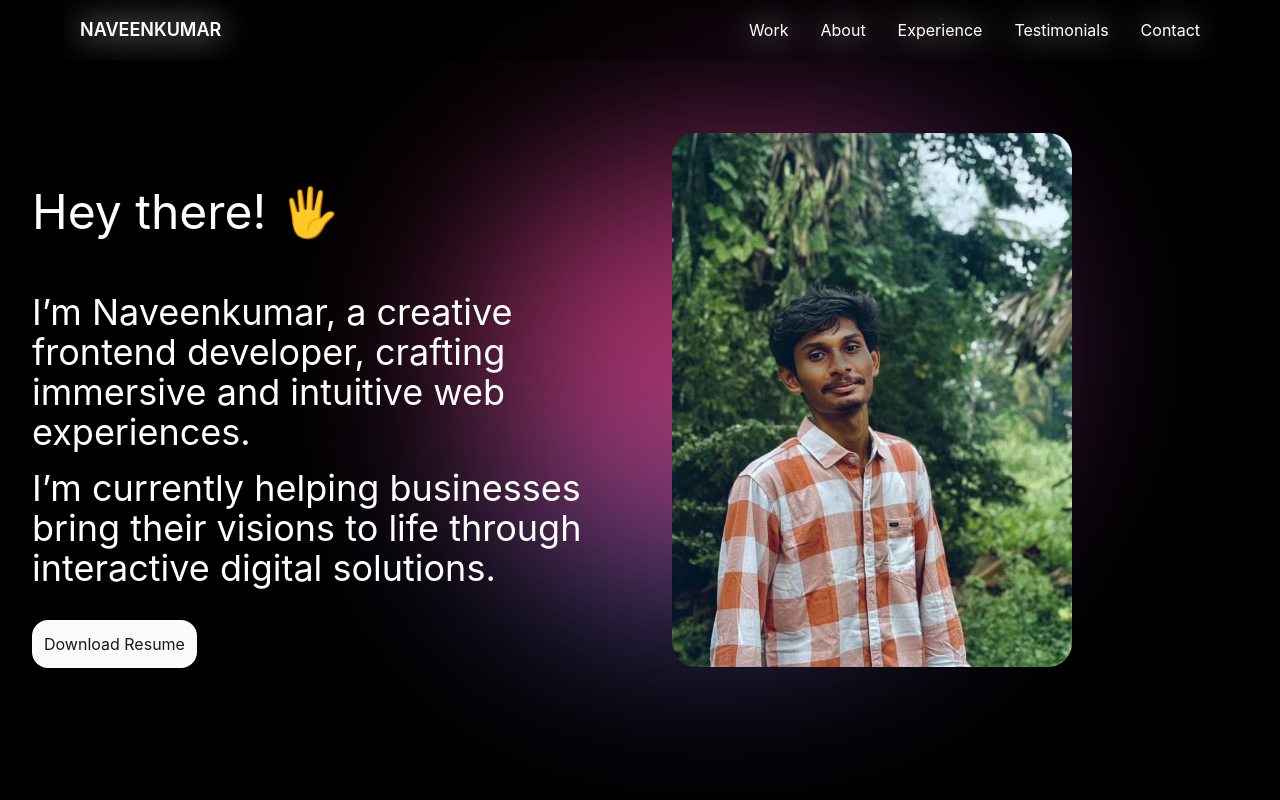
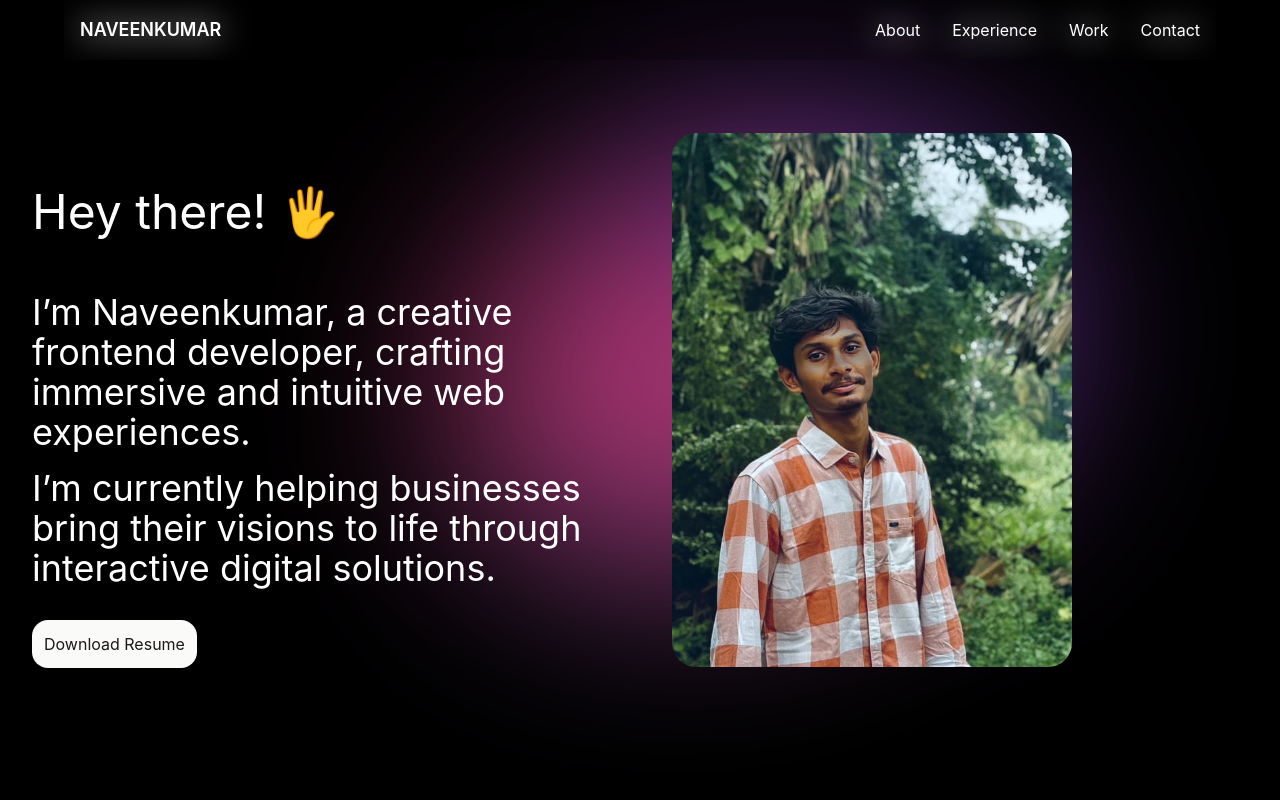
Before and after one commit to naveenkumar13-gif/portfolio, a React (Create React App) app: page / in a window 1280 px wide. Shown: the top 800 px of the page. Built offline with nearby package versions, Linux system fonts and the light colour scheme.

Commit message:
rearranged component order and updated project link in data index

```diff
--- a/src/App.js
+++ b/src/App.js
@@ -16,10 +16,10 @@ function App() {
       <main className="overflow-hidden max-w-7xl mx-auto relative z-10 antialiased">
         <NavBar />
         <Hero />
-        <Project />
         <About />
         <Experiences />
-        <Testimonials />
+        <Project />
+        {/* <Testimonials /> */}
         <Contact />
       </main>
     </div>
--- a/src/data/index.js
+++ b/src/data/index.js
@@ -13,10 +13,9 @@ import person5 from "../assets/person5.webp";
 import person6 from "../assets/person6.webp";
 
 export const LINKS = [
-  { href: "#work", label: "Work" },
   { href: "#about", label: "About" },
   { href: "#experience", label: "Experience" },
-  { href: "#testimonials", label: "Testimonials" },
+  { href: "#work", label: "Work" },
   { href: "#contact", label: "Contact" },
 ];
 
@@ -57,7 +56,7 @@ export const PROJECTS = [
     description:
       "AI ResumePro that uses AI to analyze resumes and conduct mock interviews, to improve skills.",
     image: projects4,
-    link: "https://github.com/naveenkumar-dev13/airesumepro.git",
+    link: "https://resume-ai-livid.vercel.app/",
   },
   {
     name: "Realestate",
```
